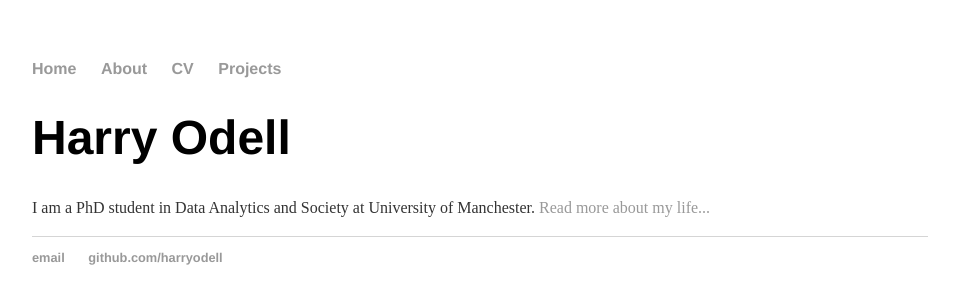
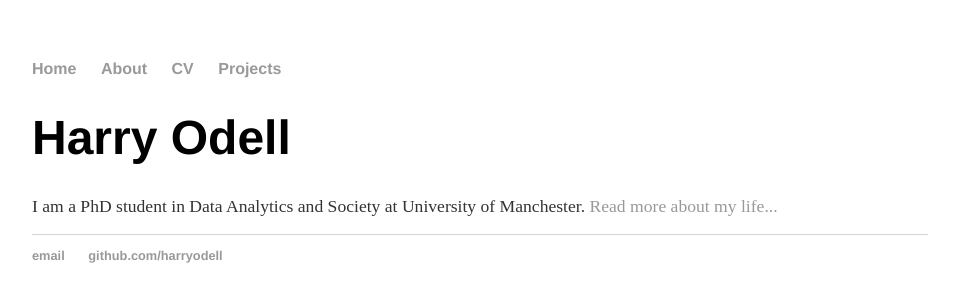
Before and after one commit to harryodell/harryodell.github.io, a Jekyll site: the page built from index.html, in a window 1280 px wide. Shown: the top 304 px of the page, without its empty margins (160-1119 px from the left). Built offline with Jekyll 4.4.1, drawn with Linux system fonts in a browser that asks for light colours.

Commit message:
update main.css

```diff
--- a/css/main.css
+++ b/css/main.css
@@ -24,8 +24,8 @@ h1 {
     font-family:'Helvetica', 'Arial', 'Sans-Serif';
 }
 p {
-    font-size: 1.0em;
-    line-height: 1.4em;
+    font-size: 1.1em;
+    line-height: 1.1em;
     color: #333;
 }
 footer {
```
